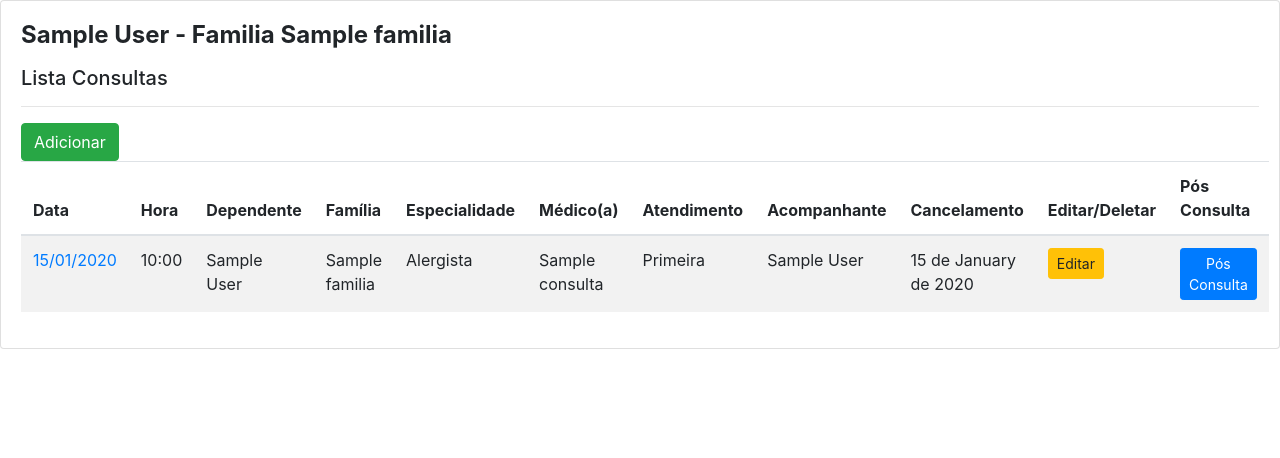
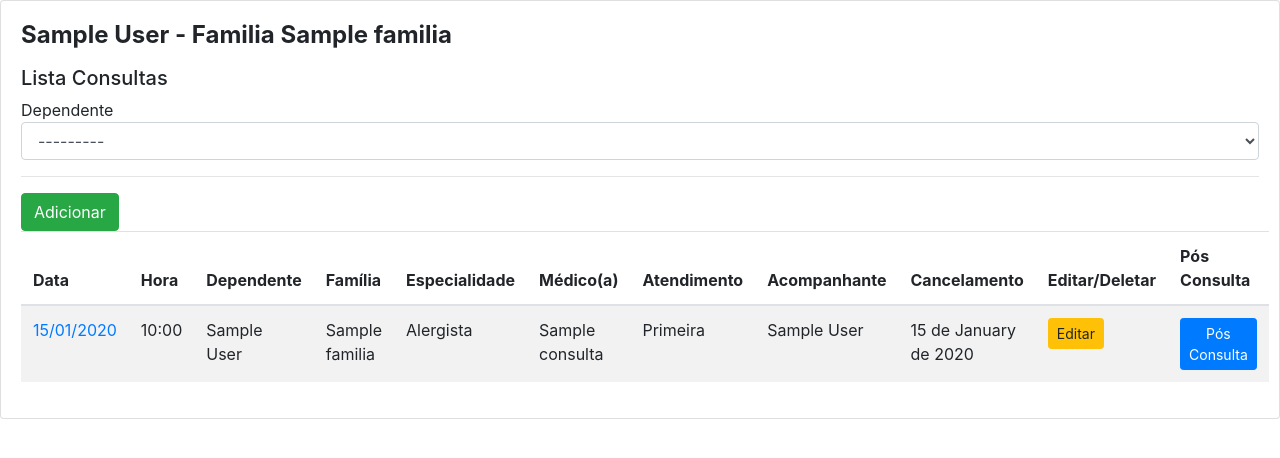
Before and after one commit to klauvital2021/Projeto_Integrador2, a Django app: page /consulta/consulta/ in a window 1280 px wide. Shown: the part 209-667 px from the top of the page. Run offline with Django 4.2, Linux system fonts and the light colour scheme; a user stored in the database is signed in; tables that the repository leaves empty hold one stand-in row (values such as "Sample post"); some libraries are stand-ins or nearby versions.

Commit message:
Filtra consultas por dependentes da familia.

```diff
--- a/backend/consulta/forms.py
+++ b/backend/consulta/forms.py
@@ -3,6 +3,23 @@
 from backend.crm.models import Dependente, Responsavel, Usuario
 
 from .models import Consulta, Medicamento, PosConsulta
+
+
+class DependentesDaFamiliaForm(forms.Form):
+    dependente = forms.ModelChoiceField(
+        label='Dependente',
+        widget=forms.Select(
+            attrs={'class': 'form-control'},
+        ),
+        queryset=Dependente.objects.all()
+    )
+
+    def __init__(self, user=None, *args, **kwargs):
+        super().__init__(*args, **kwargs)
+        usuario = user.usuarios.first()
+        familia = usuario.familia
+        queryset = Dependente.objects.filter(familia__nome=familia)
+        self.fields['dependente'].queryset = queryset
 
 
 class ConsultaForm(forms.ModelForm):
--- a/backend/consulta/templates/consulta/consulta_list.html
+++ b/backend/consulta/templates/consulta/consulta_list.html
@@ -8,6 +8,12 @@
     <div class="card-body">
       <h4> <B><label>{{ user.get_full_name }} -  Familia {{ familia}}</label></B></h4>
       <h5> Lista Consultas </h5>
+
+      <form id="formBuscar" action="." method="GET">
+        {{ form.dependente.label }}
+        {{ form.dependente }}
+      </form>
+
       <hr>
       <a class ="btn btn-success" href="{% url 'consulta_add'  %}">Adicionar</a>
       <table class = "table table-striped">
@@ -56,3 +62,12 @@
     </div>
   </div>
 {% endblock %}
+
+{% block js %}
+  <script>
+    $('#id_dependente').on('click', function(e){
+      e.preventDefault()
+      $('#formBuscar').submit()
+    })
+  </script>
+{% endblock js %}
--- a/backend/consulta/views.py
+++ b/backend/consulta/views.py
@@ -1,7 +1,7 @@
 from django.contrib.auth.mixins import LoginRequiredMixin as LRM
 from django.views.generic import CreateView, DetailView, ListView, UpdateView
 
-from .forms import ConsultaForm, MedicamentoForm, PosConsultaForm
+from .forms import ConsultaForm, MedicamentoForm, PosConsultaForm, DependentesDaFamiliaForm
 from .models import Consulta, Medicamento, PosConsulta
 
 
@@ -9,10 +9,22 @@
     model = Consulta
 
     def get_queryset(self):
+        dependente = self.request.GET.get('dependente')
+
+        if dependente:
+            queryset = Consulta.objects.filter(dependente=dependente)  # noqa E501
+            return queryset
+
         usuario = self.request.user.usuarios.first()
         familia = usuario.familia
         queryset = Consulta.objects.filter(dependente__familia__nome=familia)  # noqa E501
         return queryset
+
+    def get_context_data(self, **kwargs):
+        context = super().get_context_data(**kwargs)
+        user = self.request.user
+        context['form'] = DependentesDaFamiliaForm(user)
+        return context
 
 
 class ConsultaDetailView(LRM, DetailView):
```
